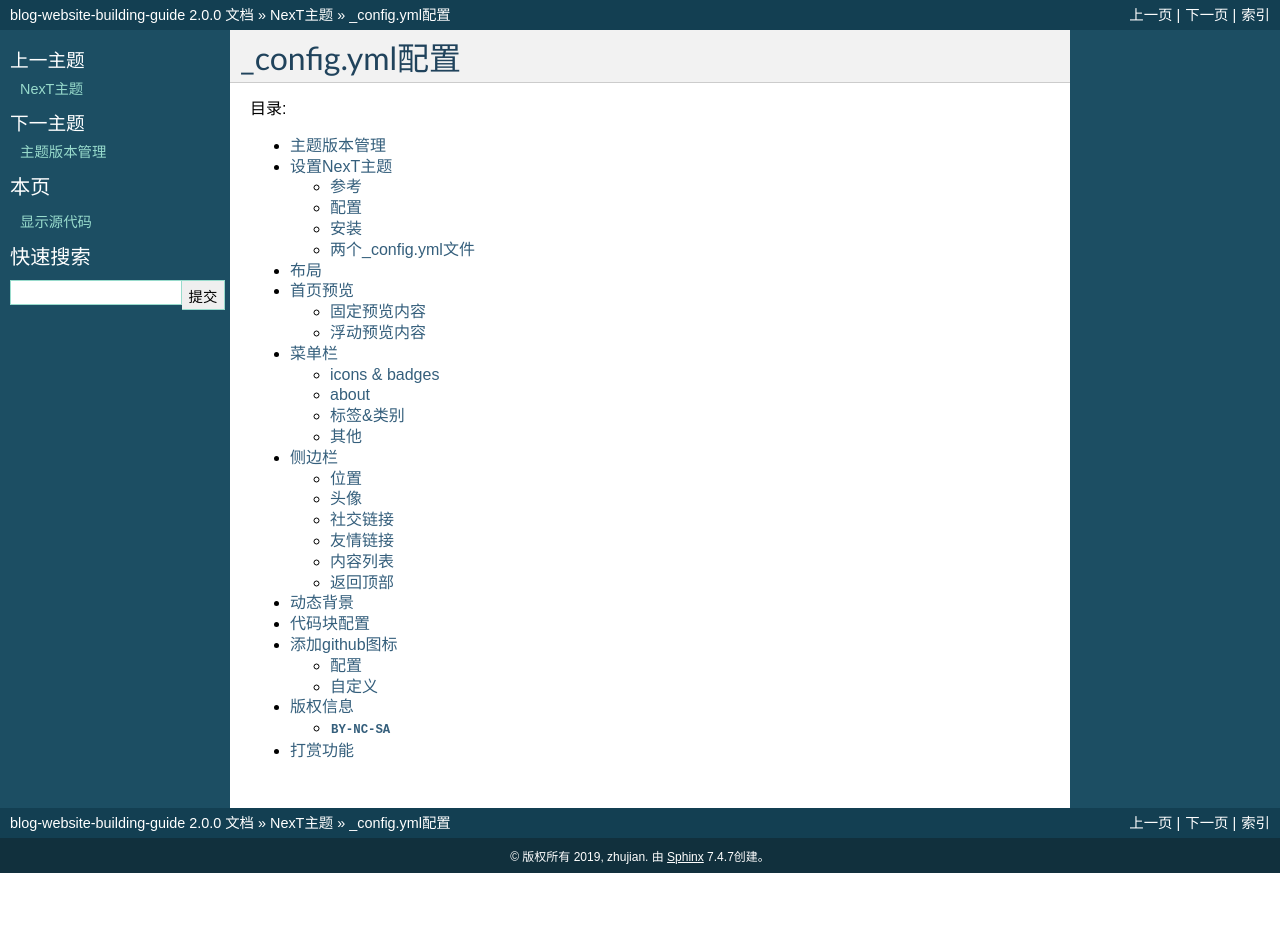
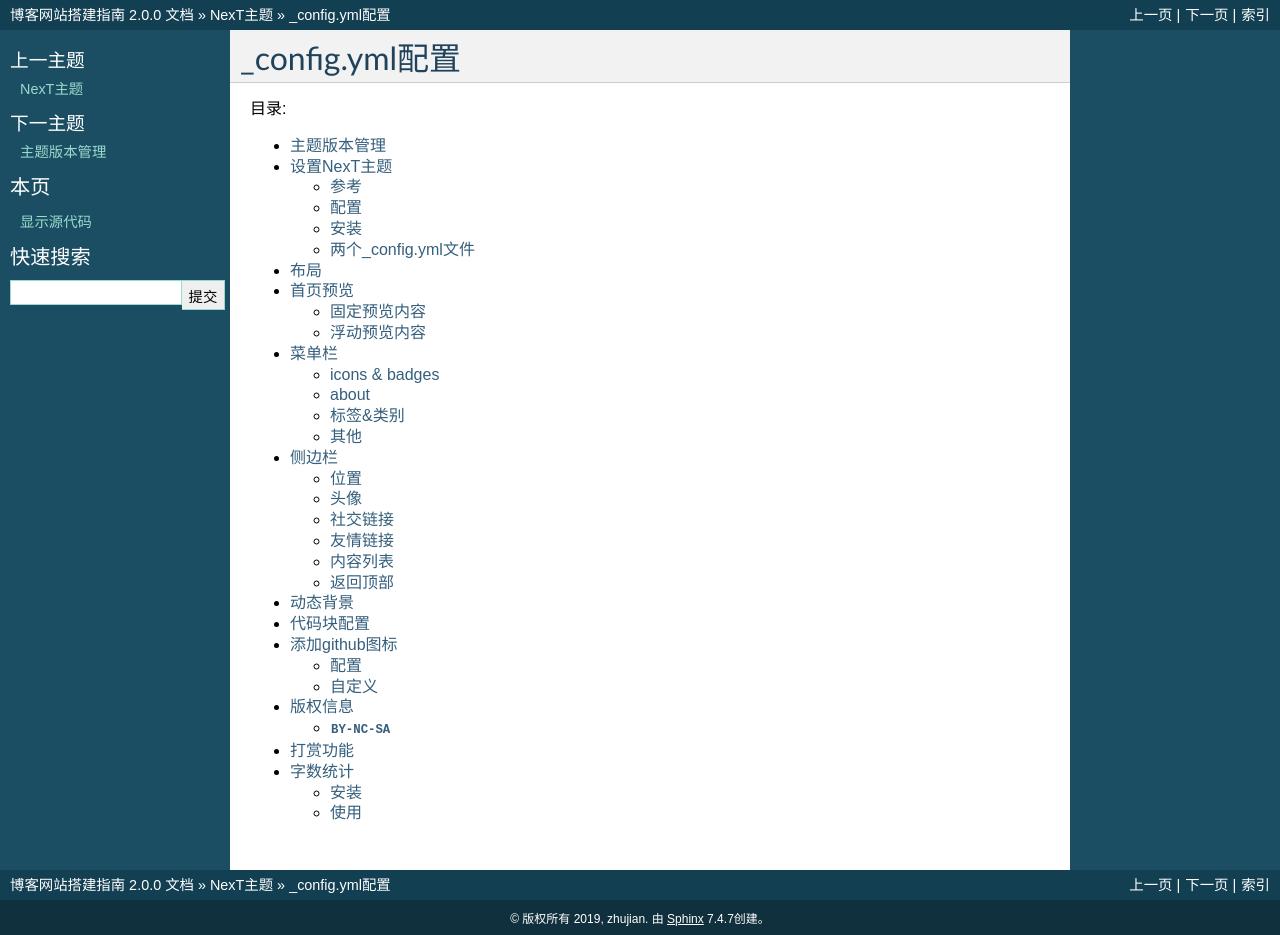
Before and after one commit to Document-Collection/blog-website-building-guide, a Sphinx documentation site: the page built from docs/source/next/base.rst, in a window 1280 px wide. Built offline with Sphinx 7.4.7, drawn with Linux system fonts in a browser that asks for light colours; pages that are not in the unit, such as notebooks, are missing from menus; before the commit the page ends 900 px from its top, so only the background shows below that.

Commit message:
docs(next): 开启字数统计

```diff
--- a/docs/source/conf.py
+++ b/docs/source/conf.py
@@ -17,7 +17,7 @@
 
 # -- Project information -----------------------------------------------------
 
-project = 'blog-website-building-guide'
+project = '博客网站搭建指南'
 copyright = '2019, zhujian'
 author = 'zhujian'
 
--- a/docs/source/next/base.rst
+++ b/docs/source/next/base.rst
@@ -19,3 +19,4 @@ _config.yml配置
    base/添加github图标
    base/版权信息
    base/打赏功能
+   base/字数统计
```
Also changed, not shown: docs/source/next/base/[NexT]字数统计.md (deleted, +0 -39 lines), docs/source/next/base/字数统计.md (added, +53 -0 lines).
